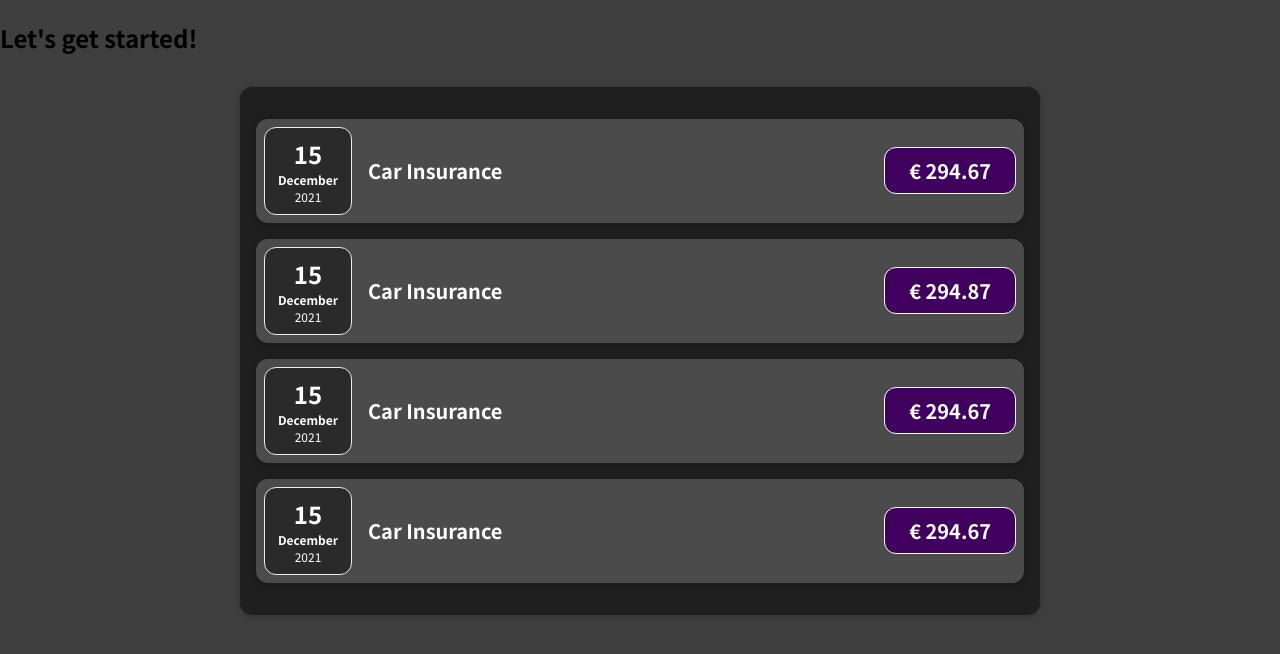
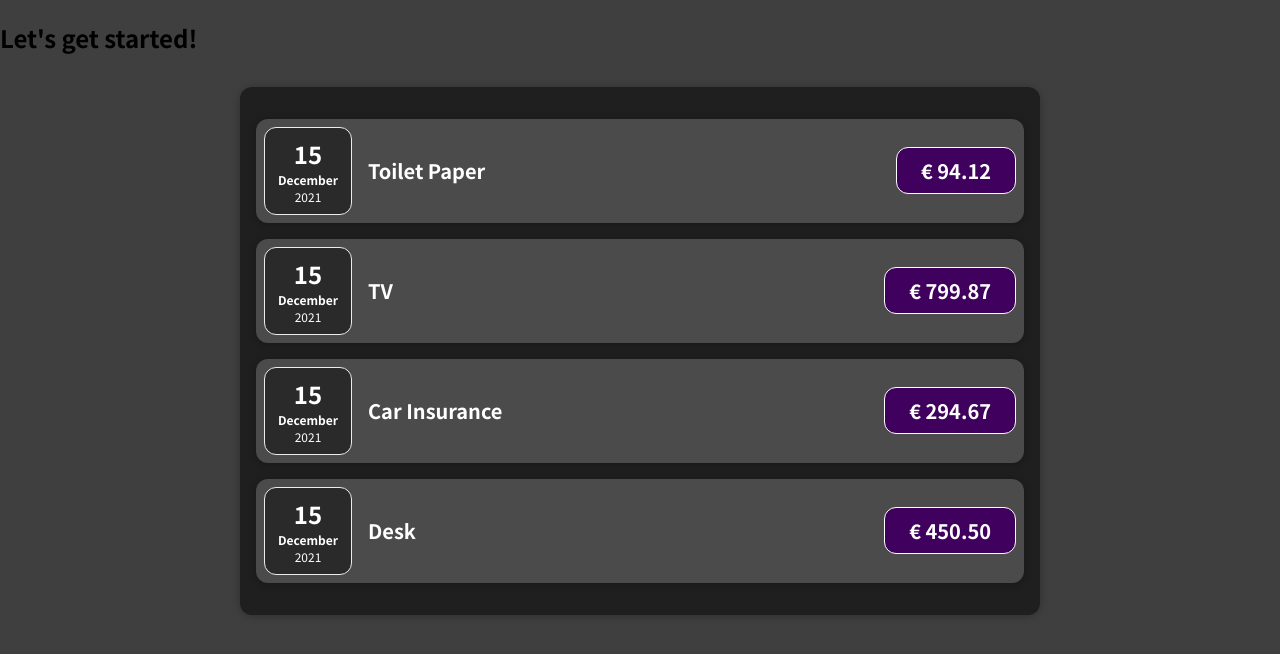
Before and after one commit to yannick-coolen/React_1st_practice_academind, a React (Create React App) app: page / in a window 1280 px wide. Shown: the top 654 px of the page. Built offline with nearby package versions, Linux system fonts and the light colour scheme.

Commit message:
committed on 15-12-2021, 17:13

```diff
--- a/src/App.jsx
+++ b/src/App.jsx
@@ -3,10 +3,10 @@ import ExpenseList from './components/ExpenseList';
 
 export default function App() {
   const expenses = [
-    { id: 'e1', title: 'Car Insurance', amount:  294.67, date: new Date() },
-    { id: 'e2', title: 'Car Insurance', amount:  294.87, date: new Date() },
+    { id: 'e1', title: 'Toilet Paper', amount: 94.12, date: new Date() },
+    { id: 'e2', title: 'TV', amount:  799.87, date: new Date() },
     { id: 'e3', title: 'Car Insurance', amount:  294.67, date: new Date() },
-    { id: 'e4', title: 'Car Insurance', amount:  294.67, date: new Date() }
+    { id: 'e4', title: 'Desk', amount:  450.50, date: new Date() }
   ];
 
   return (
--- /dev/null
+++ b/src/components/Card.jsx
@@ -0,0 +1,7 @@
+// Styling
+import classes from './Card.module.scss';
+
+export default function Card({ children, className }) {
+  const classValue = 'card ' + className;
+  return <div className={`${classes.Card} ${classValue}`}>{children}</div>;
+}
--- /dev/null
+++ b/src/components/Card.module.scss
@@ -0,0 +1,4 @@
+.Card {
+    border-radius: 12px;
+    box-shadow: 0 1px 8px rgba(0, 0, 0, 0.25);
+}
--- a/src/components/ExpenseDate.jsx
+++ b/src/components/ExpenseDate.jsx
@@ -1,4 +1,6 @@
 import { Fragment } from 'react';
+
+// Styling
 import classes from './ExpenseDate.module.scss';
 
 export default function ExpenseDate({ date }) {
--- a/src/components/ExpenseItem.jsx
+++ b/src/components/ExpenseItem.jsx
@@ -1,17 +1,17 @@
-import { Fragment } from 'react';
+import ExpenseDate from './ExpenseDate';
+import Card from './Card';
+
+// Styling
 import classes from './ExpenseItem.module.scss';
-import ExpenseDate from './ExpenseDate';
 
 export default function ExpenseItem({ title, amount, date }) {
   return (
-    <Fragment>
-      <div className={classes.expense_item}>
-        <ExpenseDate date={date} />
-        <div className={classes.expense_item__description}>
-          <h2>{title}</h2>
-          <div className={classes.expense_item__price}>&euro; {amount}</div>
-        </div>
+    <Card className={classes.expense_item}>
+      <ExpenseDate date={date} />
+      <div className={classes.expense_item__description}>
+        <h2>{title}</h2>
+        <div className={classes.expense_item__price}>&euro; {amount.toFixed(2)}</div>
       </div>
-    </Fragment>
+    </Card>
   );
 }
--- a/src/components/ExpenseItem.module.scss
+++ b/src/components/ExpenseItem.module.scss
@@ -2,10 +2,8 @@
   display: flex;
   justify-content: space-between;
   align-items: center;
-  box-shadow: 0 2px 8px rgba(0, 0, 0, 0.25);
   padding: 0.5rem;
   margin: 1rem 0;
-  border-radius: 12px;
   background-color: #4b4b4b;
 
   h2 {
--- a/src/components/ExpenseList.jsx
+++ b/src/components/ExpenseList.jsx
@@ -1,9 +1,12 @@
 import ExpenseItem from './ExpenseItem';
+import Card from './Card';
+
+// Styling
 import classes from './ExpenseList.module.scss'
 
 export default function ExpenseList({ expenses }) {
   return (
-    <div className={classes.expenses}>
+    <Card className={classes.expenses}>
       <ExpenseItem
         title={expenses[0].title}
         amount={expenses[0].amount}
@@ -24,6 +27,6 @@ export default function ExpenseList({ expenses }) {
         amount={expenses[3].amount}
         date={expenses[3].date}
       />
-    </div>
+    </Card>
   );
 }
--- a/src/components/ExpenseList.module.scss
+++ b/src/components/ExpenseList.module.scss
@@ -4,6 +4,4 @@
   margin: 2rem auto;
   width: 50rem;
   max-width: 95%;
-    border-radius: 12px;
-    box-shadow: 0 1px 8px rgba(0, 0, 0, 0.25);
 }
```
Also changed, not shown: 1 other file (tests, documents, lock files or other folders). Lines whose indentation alone changed are shown as unchanged.
